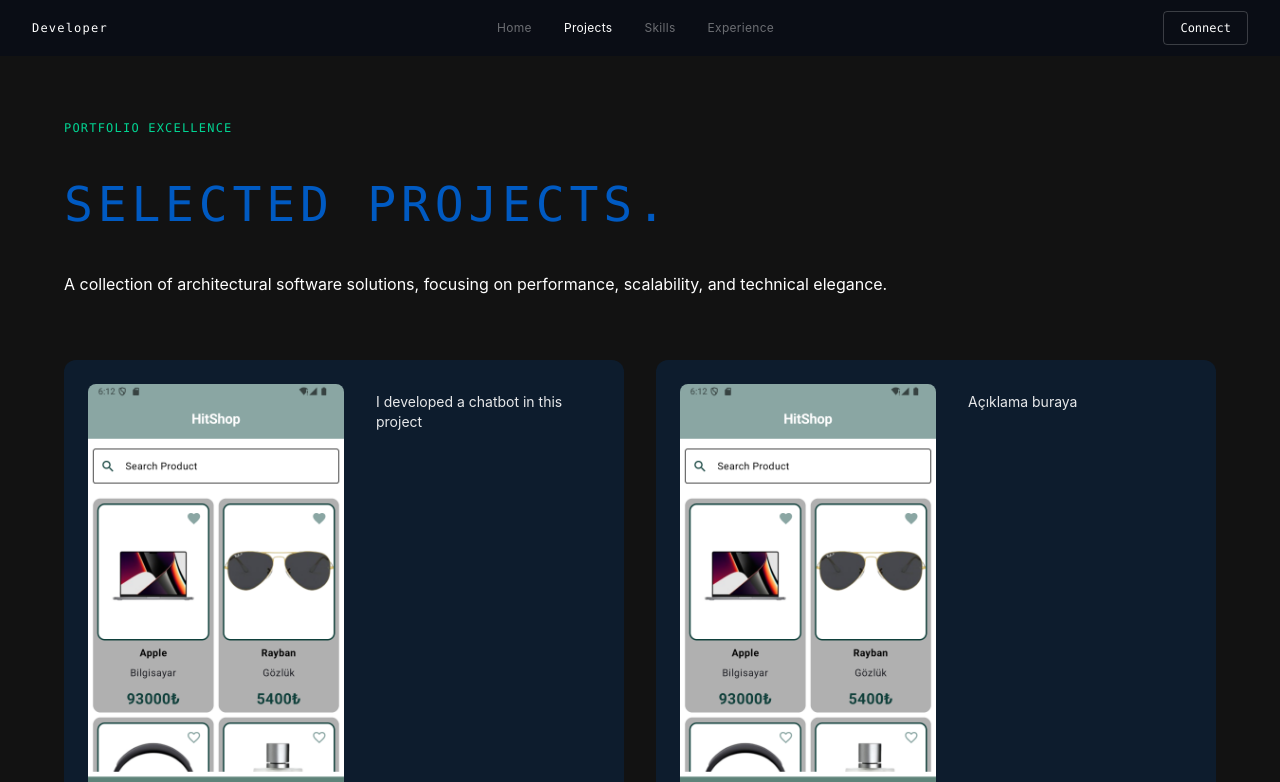
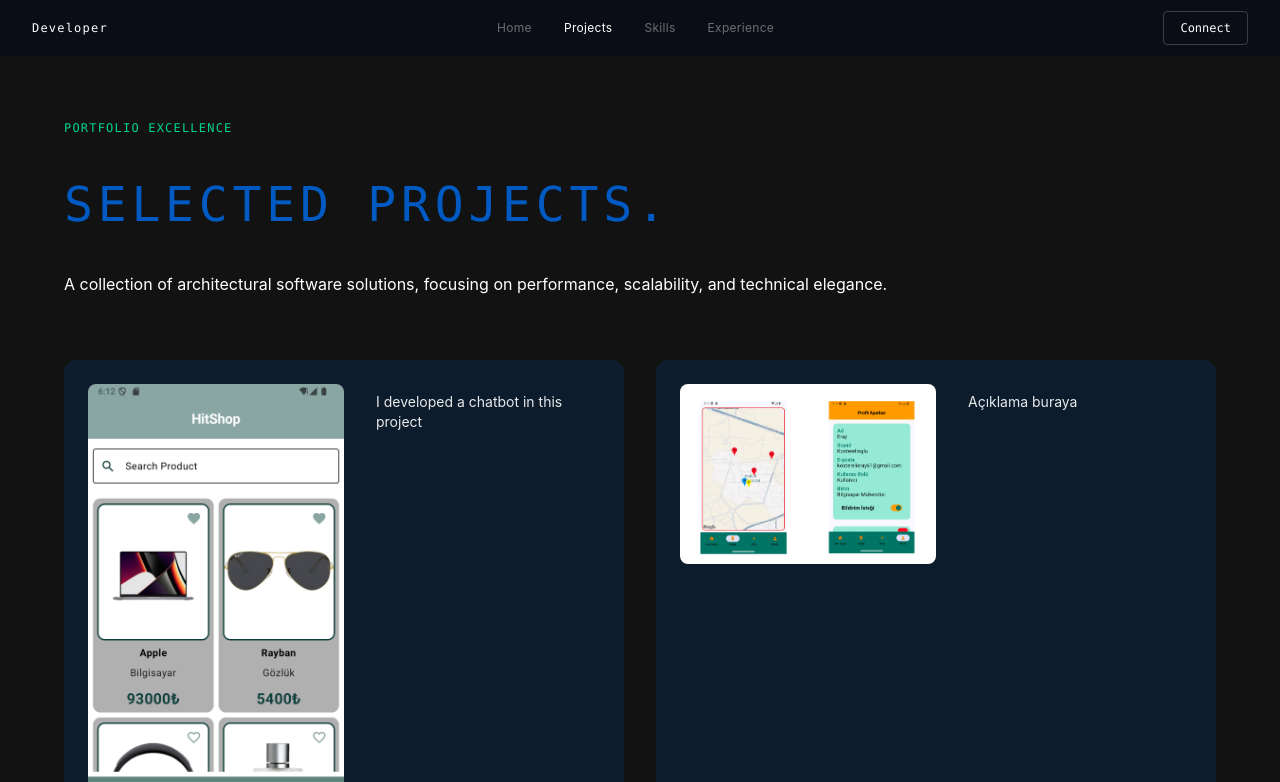
Before and after one commit to eraykstrl/eray-portfolio, a React (Vite) app in the folder eray-portfolio/: page /projects in a window 1280 px wide. Shown: the top 782 px of the page. Built offline with nearby package versions, Linux system fonts and the light colour scheme.

Commit message:
connect button was connected

```diff
--- a/eray-portfolio/src/components/layout/Navbar.jsx
+++ b/eray-portfolio/src/components/layout/Navbar.jsx
@@ -37,7 +37,9 @@ function Navbar() {
           ))}
         </div>
 
-        <button className="hidden md:block font-mono text-white px-4 py-2 border border-white/20 text-xs rounded">
+        <button
+          onClick={() => window.location.href = "mailto:eray.kostereli@gmail.com"}
+          className="hidden md:block font-mono text-white px-4 py-2 border border-white/20 text-xs rounded hover:bg-[#002113] hover:cursor-pointer">
           Connect
         </button>
 
--- a/eray-portfolio/src/pages/Projects.jsx
+++ b/eray-portfolio/src/pages/Projects.jsx
@@ -1,4 +1,5 @@
 import hitshopImage from "../assets/hitshop_image.png";
+import akillikampus from "../assets/akillikampus.png"
 
 function Projects() {
   return(
@@ -21,7 +22,7 @@ function Projects() {
         <div className="flex flex-col md:flex-row items-center md:items-start bg-[#0D1C2D] rounded-xl p-6">
           <img
             src={hitshopImage}
-            alt="Hitshop"
+            alt="HitShop"
             className="w-full md:w-64 h-auto object-cover rounded-lg mb-4 md:mb-0"
           />
           <p className="md:ml-8 text-white/90 text-sm mt-2 text-center md:text-left">
@@ -31,8 +32,8 @@ function Projects() {
 
         <div className="flex flex-col md:flex-row items-center md:items-start bg-[#0D1C2D] rounded-xl p-6">
           <img
-            src={hitshopImage}
-            alt="Proje 2"
+            src={akillikampus}
+            alt="AkilliKampus"
             className="w-full md:w-64 h-auto object-cover rounded-lg mb-4 md:mb-0"
           />
           <p className="md:ml-8 text-white/90 text-sm mt-2 text-center md:text-left">
--- a/eray-portfolio/src/sections/Hero.jsx
+++ b/eray-portfolio/src/sections/Hero.jsx
@@ -19,11 +19,11 @@ function Hero() {
       </p>
 
       <div className="flex gap-3 justify-center">
-        <button className="px-7 py-3 bg-blue-600 text-white text-sm font-medium rounded-md">
+        <button className="px-7 py-3 bg-blue-600 text-white text-sm font-medium rounded-md hover:cursor-pointer">
           View Projects
         </button>
 
-        <button className="px-7 py-3 border border-white/15 text-white/70 text-sm rounded-md">
+        <button className="px-7 py-3 border border-white/15 text-white/70 text-sm rounded-md hover:cursor-pointer">
           Contact
         </button>
       </div>
```
Also changed, not shown: eray-portfolio/src/assets/akillikampus.png (added).
